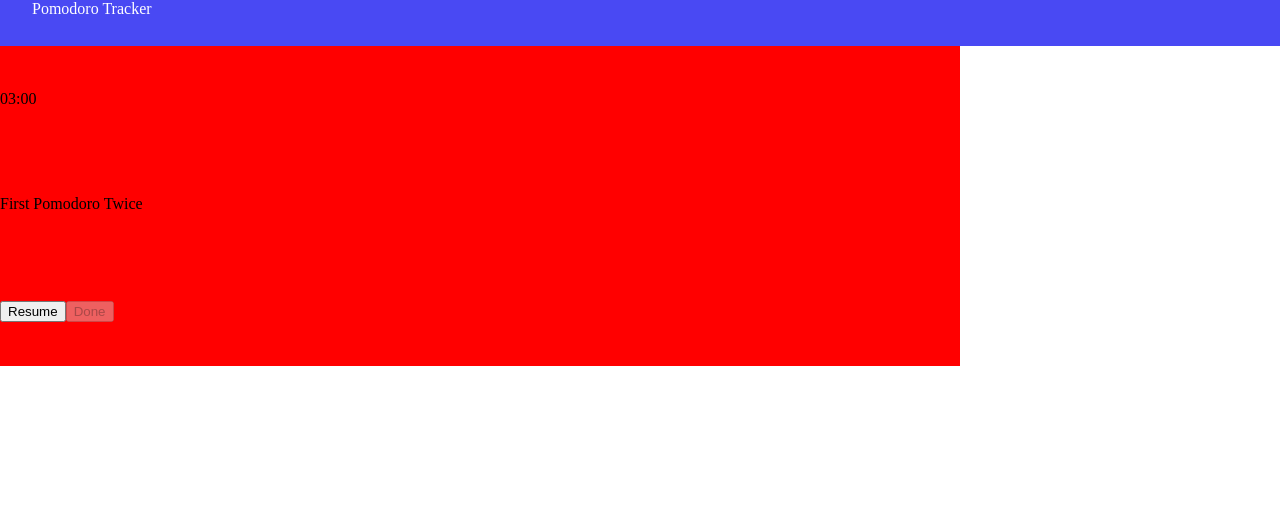
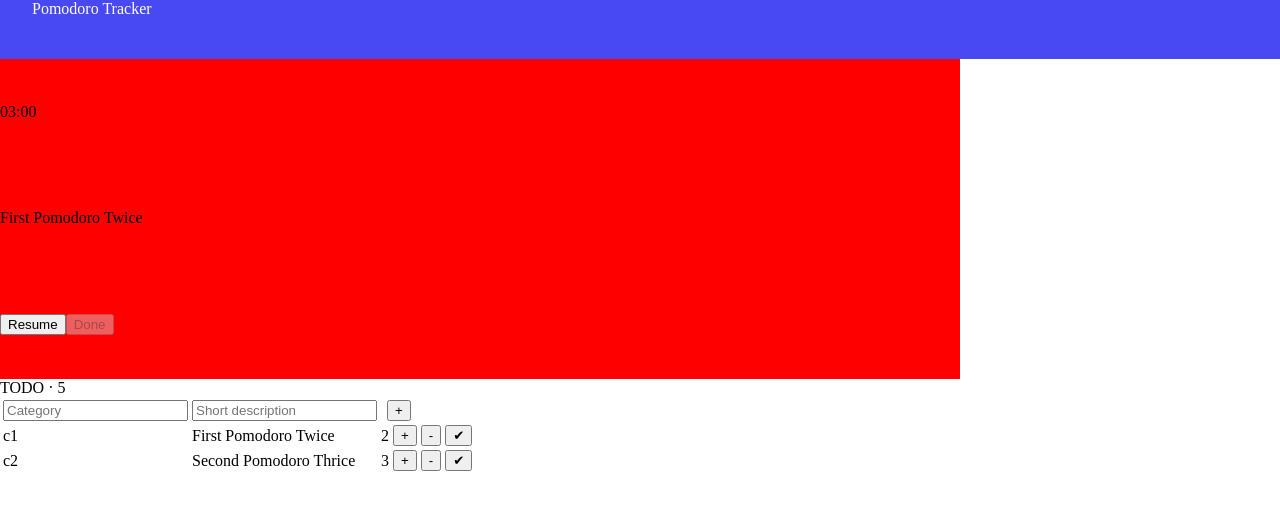
Before and after one commit to SergioMartinezCid/The-Odin-Project-Practice, an Angular app in the folder pomodoro-tracker/: page / in a window 1280 px wide. Shown: the top 510 px of the page. Built offline with nearby package versions, Linux system fonts and the light colour scheme.

Commit message:
Implement TrackerSectionComponent

```diff
--- a/pomodoro-tracker/src/app/tracker-section/tracker-section.component.html
+++ b/pomodoro-tracker/src/app/tracker-section/tracker-section.component.html
@@ -1 +1,22 @@
-<p>tracker-section works!</p>
+<div>{{ updateTitle(pomodoroItems) }}</div>
+
+<table>
+    <tr *ngIf="subtype === 'todo'">
+        <th><input [value]="inputCategory" (change)="inputCategory= $event.target.value" type="text" placeholder="Category"></th>
+        <th><input [value]="inputDescription" (change)="inputDescription = $event.target.value" type="text" placeholder="Short description"></th>
+        <th colspan="2"><button  (click)="addPomodoro()">+</button></th>
+    </tr>
+
+    <tr *ngFor="let item of pomodoroItems">
+        <td>{{ item.category }}</td>
+        <td>{{ item.description }}</td>
+
+        <td *ngIf="subtype === 'todo'">{{ item.count }} </td>
+        <td *ngIf="subtype === 'todo'"><button (click)="increasePomodoroCount(item, 1)">+</button></td>
+        <td *ngIf="subtype === 'todo'"><button (click)="increasePomodoroCount(item, -1)">-</button></td>
+        <td *ngIf="subtype === 'todo'"><button (click)="markAsDone(item)">✔</button></td>
+
+        <td *ngIf="subtype === 'done'"><button (click)="reAdd(item)">↻</button></td>
+        <td *ngIf="subtype === 'done'"><button (click)="removeItem(item)">🗑</button></td>
+    </tr>
+</table>
--- a/pomodoro-tracker/src/app/tracker-section/tracker-section.component.ts
+++ b/pomodoro-tracker/src/app/tracker-section/tracker-section.component.ts
@@ -1,4 +1,7 @@
-import { Component, OnInit } from '@angular/core';
+import { Component, OnInit, Input } from '@angular/core';
+import { Pomodoro } from 'src/domain/Pomodoro';
+import { PomodoroItem } from 'src/domain/PomodoroItem';
+import { PomodoroService } from '../pomodoro.service';
 
 @Component({
   selector: 'app-tracker-section',
@@ -6,8 +9,56 @@ import { Component, OnInit } from '@angular/core';
   styleUrls: ['./tracker-section.component.css']
 })
 export class TrackerSectionComponent implements OnInit {
+  @Input() pomodoroItems: Array<PomodoroItem>;
+  @Input() subtype: string;
 
-  constructor() { }
+  inputCategory = '';
+  inputDescription = '';
+
+  pomodoroService: PomodoroService;
+  constructor(pomodoroService: PomodoroService) {
+    this.pomodoroService = pomodoroService;
+  }
+
+  increasePomodoroCount(pomodoro: PomodoroItem, count: number): void{
+    if (count < 0 && pomodoro.count <= -1 * count){
+      this.removeItem(pomodoro);
+    } else {
+      pomodoro.count = pomodoro.count + count;
+    }
+    this.pomodoroService.update();
+  }
+
+  markAsDone(item: PomodoroItem): void{
+    if (! (item instanceof Pomodoro)){
+      return;
+    }
+
+    const pomodoro = item as Pomodoro;
+    this.pomodoroService.completedPomodoros.push(pomodoro.markAsDone(this.pomodoroService.clock.scheme.getPeriodDuration()));
+    if (pomodoro.count === 0){
+      this.removeItem(item);
+    }
+    this.pomodoroService.update();
+  }
+
+  reAdd(item: PomodoroItem): void{
+    this.pomodoroService.addedPomodoros.push(new Pomodoro(item.category, item.description, 1));
+  }
+
+  removeItem(item: PomodoroItem): void{
+      this.pomodoroItems.splice(this.pomodoroItems.indexOf(item), 1);
+  }
+
+  updateTitle(pomodoros: Array<PomodoroItem>): string{
+    return  `${this.subtype.toUpperCase()} · ${pomodoros.reduce((curr, acc) => curr + acc.count, 0)}`;
+  }
+
+  addPomodoro(): void{
+    if (this.inputCategory.trim() !== '' || this.inputDescription.trim() !== ''){
+      this.pomodoroItems.push(new Pomodoro(this.inputCategory, this.inputDescription, 1));
+    }
+  }
 
   ngOnInit(): void {
   }
--- a/pomodoro-tracker/src/app/tracker/tracker.component.html
+++ b/pomodoro-tracker/src/app/tracker/tracker.component.html
@@ -1 +1,5 @@
 <app-tracker-clock></app-tracker-clock>
+
+<app-tracker-section [pomodoroItems]="pomodoroService.addedPomodoros" [subtype]="'todo'"></app-tracker-section>
+
+<app-tracker-section *ngIf="pomodoroService.completedPomodoros.length !== 0" [pomodoroItems]="pomodoroService.completedPomodoros" [subtype]="'done'"></app-tracker-section>
--- a/pomodoro-tracker/src/app/tracker/tracker.component.ts
+++ b/pomodoro-tracker/src/app/tracker/tracker.component.ts
@@ -1,4 +1,5 @@
 import { Component, OnInit } from '@angular/core';
+import { PomodoroService } from '../pomodoro.service';
 
 @Component({
   selector: 'app-tracker',
@@ -6,8 +7,10 @@ import { Component, OnInit } from '@angular/core';
   styleUrls: ['./tracker.component.css']
 })
 export class TrackerComponent implements OnInit {
-
-  constructor() { }
+  pomodoroService: PomodoroService;
+  constructor(pomodoroService: PomodoroService) {
+    this.pomodoroService = pomodoroService;
+  }
 
   ngOnInit(): void {
   }
```
